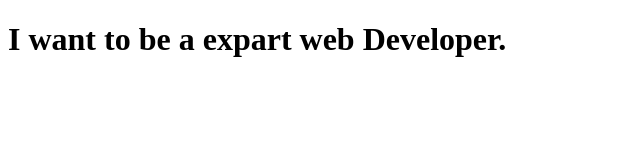
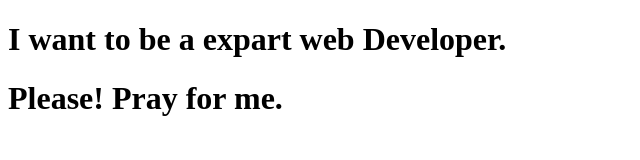
Before and after one commit to shohel2000/my-first-website, a plain HTML site: page index.html in a window 1280 px wide. Shown: the whole page, without its empty margins (0-640 px from the left). Drawn offline with Linux system fonts and the light colour scheme.

Commit message:
added a line

```diff
--- a/index.html
+++ b/index.html
@@ -7,5 +7,6 @@
 </head>
 <body>
     <h1>I want to be a expart web Developer.</h1>
+    <h1>Please! Pray for me.</h1>
 </body>
 </html>
```
